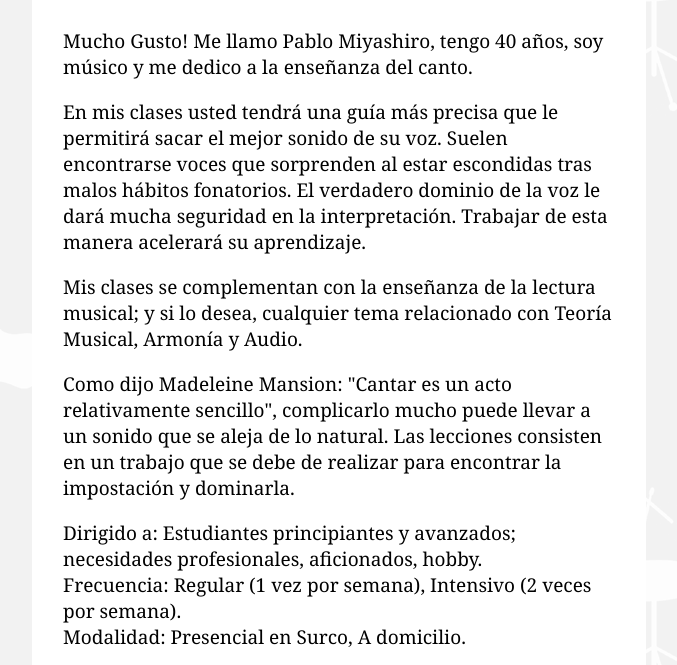
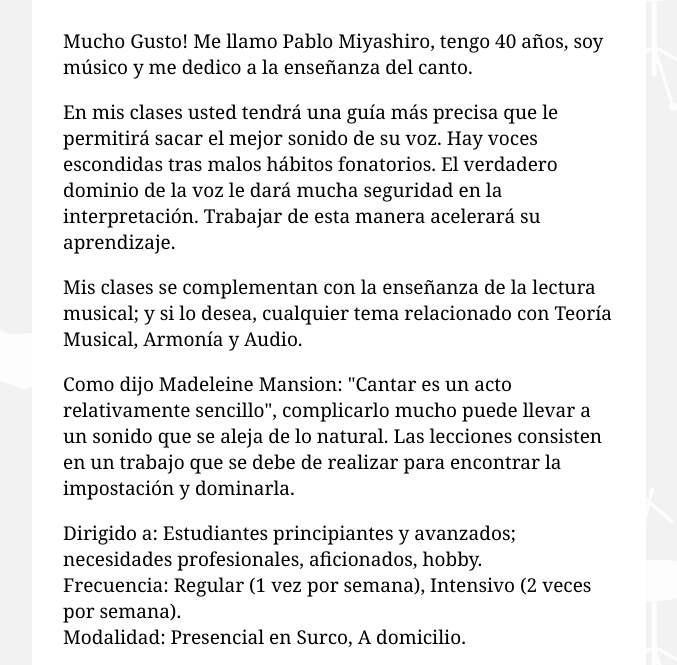
Before and after one commit to singing-lima/singing-lima.github.io, a plain HTML site: page index.html in a window 1280 px wide. Shown: the part 135-800 px from the top of the page, without its empty margins (301-978 px from the left). Drawn offline with Linux system fonts and the light colour scheme.

Commit message:
Add files via upload

```diff
--- a/index.html
+++ b/index.html
@@ -83,7 +83,7 @@ a {
     </tr>
     <tr>
       <td height="818" colspan="3" align="left" valign="top" style="padding-left:31px; padding-right:31px; padding-top:0px; padding-bottom:0px; line-height:26px"><section><article><p style="margin-top:31px">Mucho Gusto! Me llamo Pablo Miyashiro, tengo 40 a&ntilde;os, soy m&uacute;sico y me dedico a la ense&ntilde;anza del canto. </p>
-        <p>En mis clases usted tendr&aacute; una gu&iacute;a m&aacute;s precisa que le permitirá sacar el mejor sonido de su voz. Suelen encontrarse voces que sorprenden al estar escondidas tras malos h&aacute;bitos fonatorios. El verdadero dominio de la voz le dará mucha seguridad en la interpretación. Trabajar de esta manera acelerará su aprendizaje. </p>
+        <p>En mis clases usted tendrá una guía más precisa que le permitirá sacar el mejor sonido de su voz. Hay voces escondidas tras malos hábitos fonatorios. El verdadero dominio de la voz le dará mucha seguridad en la interpretación. Trabajar de esta manera acelerará su aprendizaje.</p>
         <p>Mis clases se complementan con la ense&ntilde;anza de la lectura musical; y si lo desea, cualquier tema relacionado con Teor&iacute;a Musical, Armon&iacute;a y Audio. </p>
         <p>Como dijo Madeleine Mansion: &quot;Cantar es un acto relativamente sencillo&quot;, complicarlo mucho puede llevar a un sonido que se aleja de lo natural. Las lecciones consisten en un trabajo que se debe de realizar para encontrar la impostaci&oacute;n y dominarla.</p>
         <p>Dirigido a: Estudiantes principiantes y avanzados; necesidades profesionales, aficionados, hobby. <br>
```
